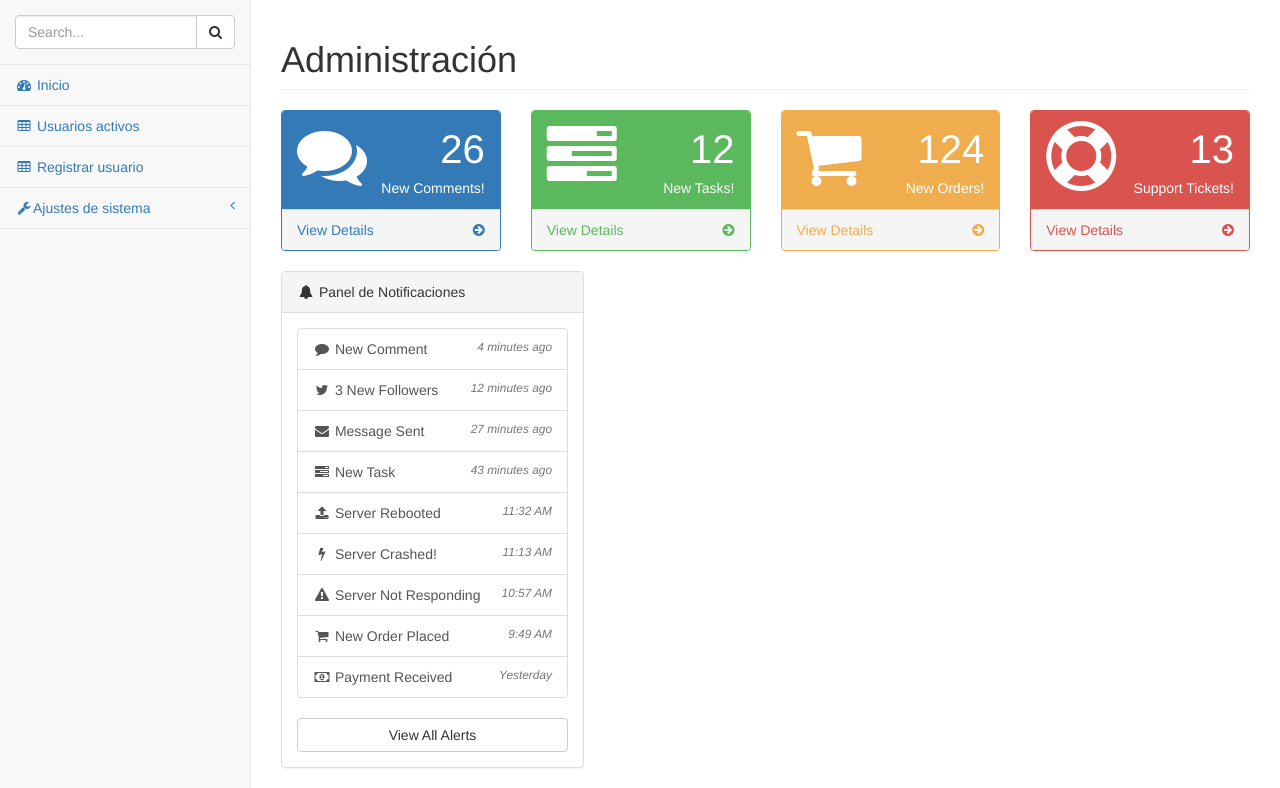
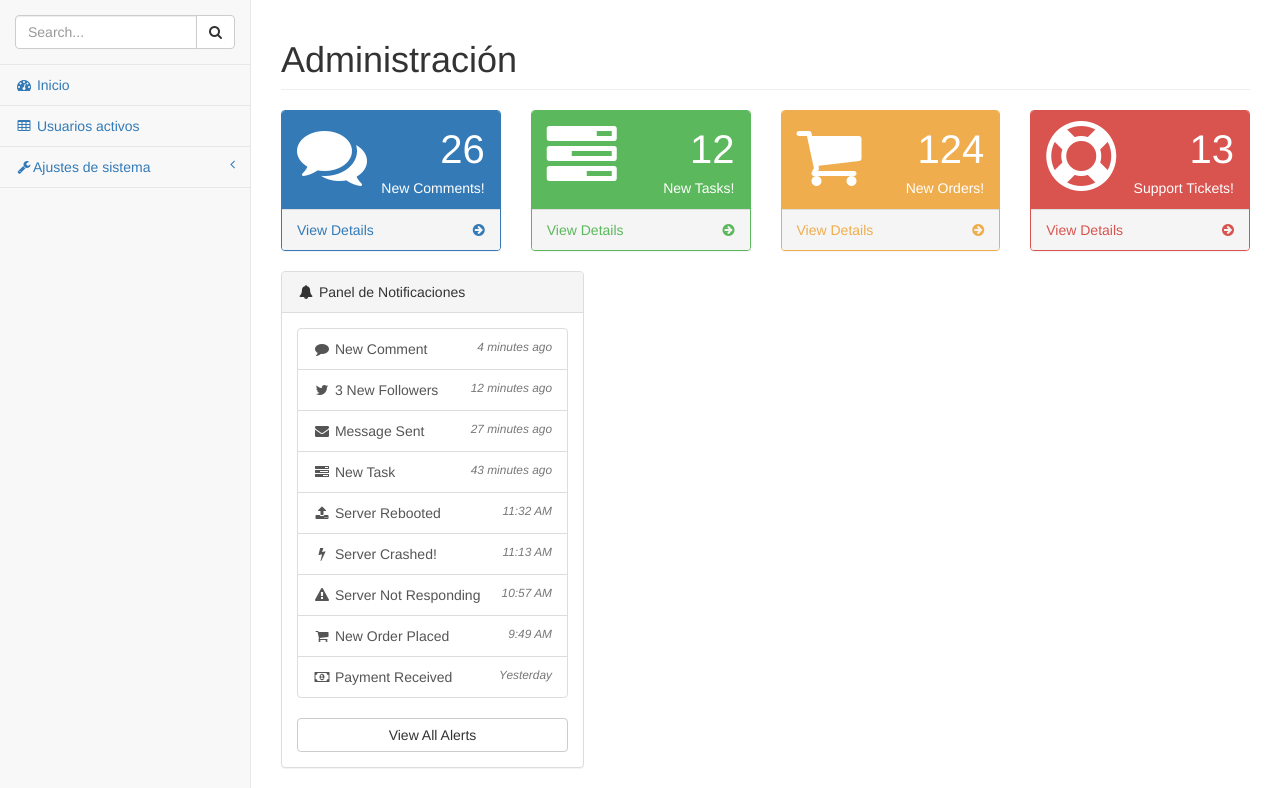
Before and after one commit to jcarbad/MuniMora, a PHP site: page /home_admin.php in a window 1280 px wide. Shown: the part 51-839 px from the top of the page. Run offline with PHP 8.4, Linux system fonts and the light colour scheme; the visitor is signed in with stand-in values (Sample User, id 1).

Commit message:
"Pulguita" de registro de usuarios con modal
Todavía hay que validarlo

```diff
--- a/home_admin.php
+++ b/home_admin.php
@@ -92,9 +92,6 @@
                         </li>
                         <li>
                             <a href="admin_usuarios.php"><i class="fa fa-table fa-fw"></i> Usuarios activos</a>
-                        </li>
-                        <li>
-                            <a href="registro.php"><i class="fa fa-table fa-fw"></i> Registrar usuario</a>
                         </li>
                         <li>
                             <a href="#"><i class="fa fa-wrench fa-fw"></i>Ajustes de sistema<span class="fa arrow"></span></a>
```
Also changed, not shown: connection.php (line endings or trailing spaces).
